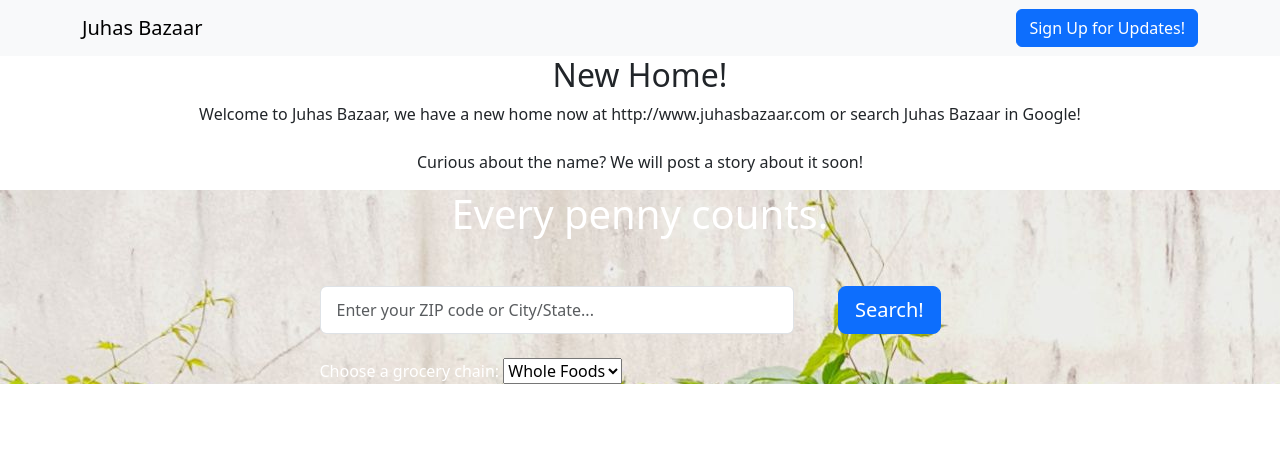
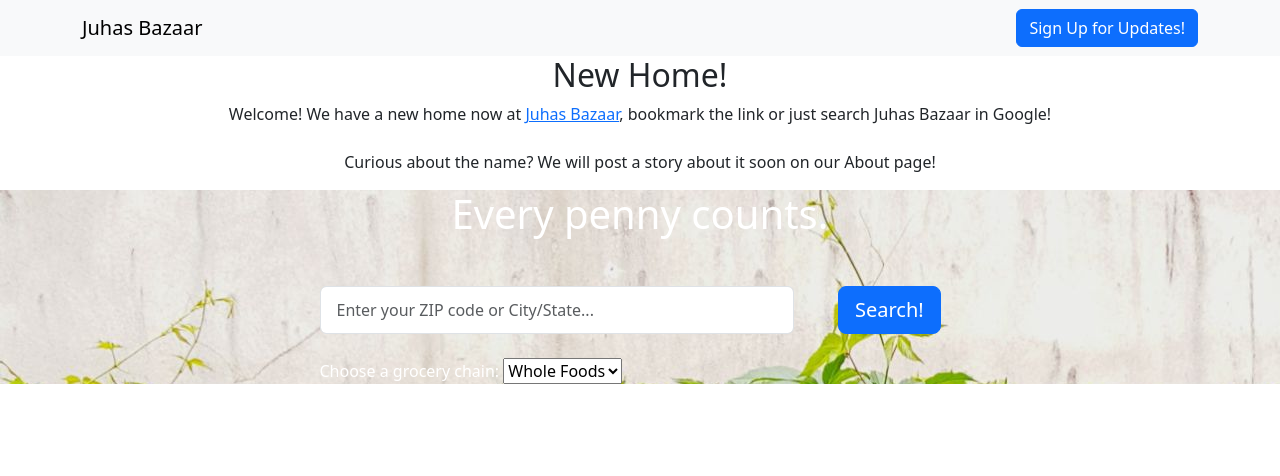
Before and after one commit to ws2516/WholeFoodsFrugality, a Flask app: page / in a window 1280 px wide. Shown: the top 476 px of the page. Run offline with Flask 2, Linux system fonts and the light colour scheme; some libraries are stand-ins or nearby versions.

Commit message:
trying again

```diff
--- a/templates/index.html
+++ b/templates/index.html
@@ -55,7 +55,7 @@
                <div class="container">
                   <div class="intro">
                      <h2 class="text-center">New Home!</h2>
-                     <p class="text-center">Welcome to Juhas Bazaar, we have a new home now at http://www.juhasbazaar.com or search Juhas Bazaar in Google!<br /><br />Curious about the name? We will post a story about it soon!</p>
+                     <p class="text-center">Welcome! We have a new home now at <a href="http://www.juhasbazaar.com">Juhas Bazaar</a>, bookmark the link or just search Juhas Bazaar in Google!<br /><br />Curious about the name? We will post a story about it soon on our About page!</p>
                   </div>
                </div>
             </section>
```
